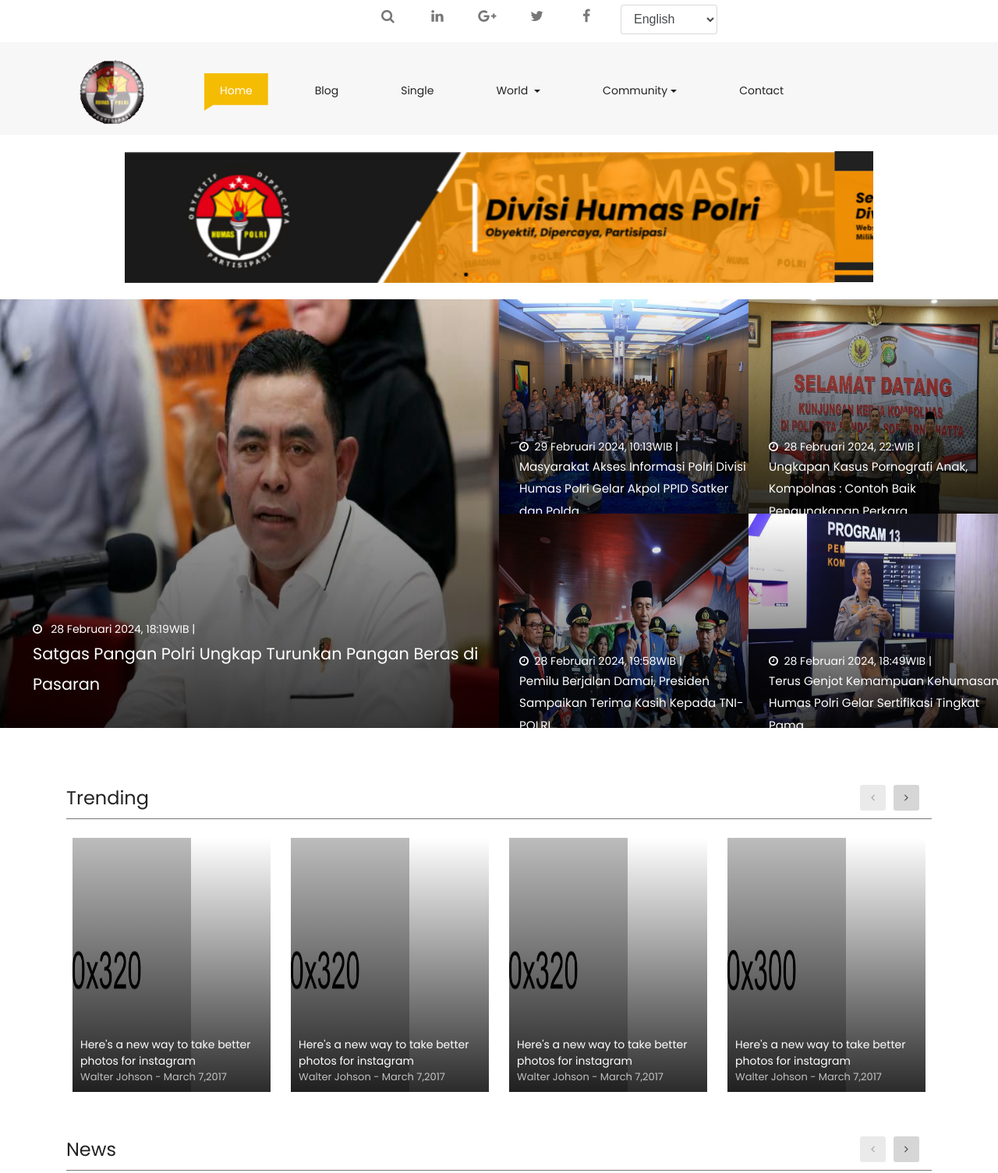
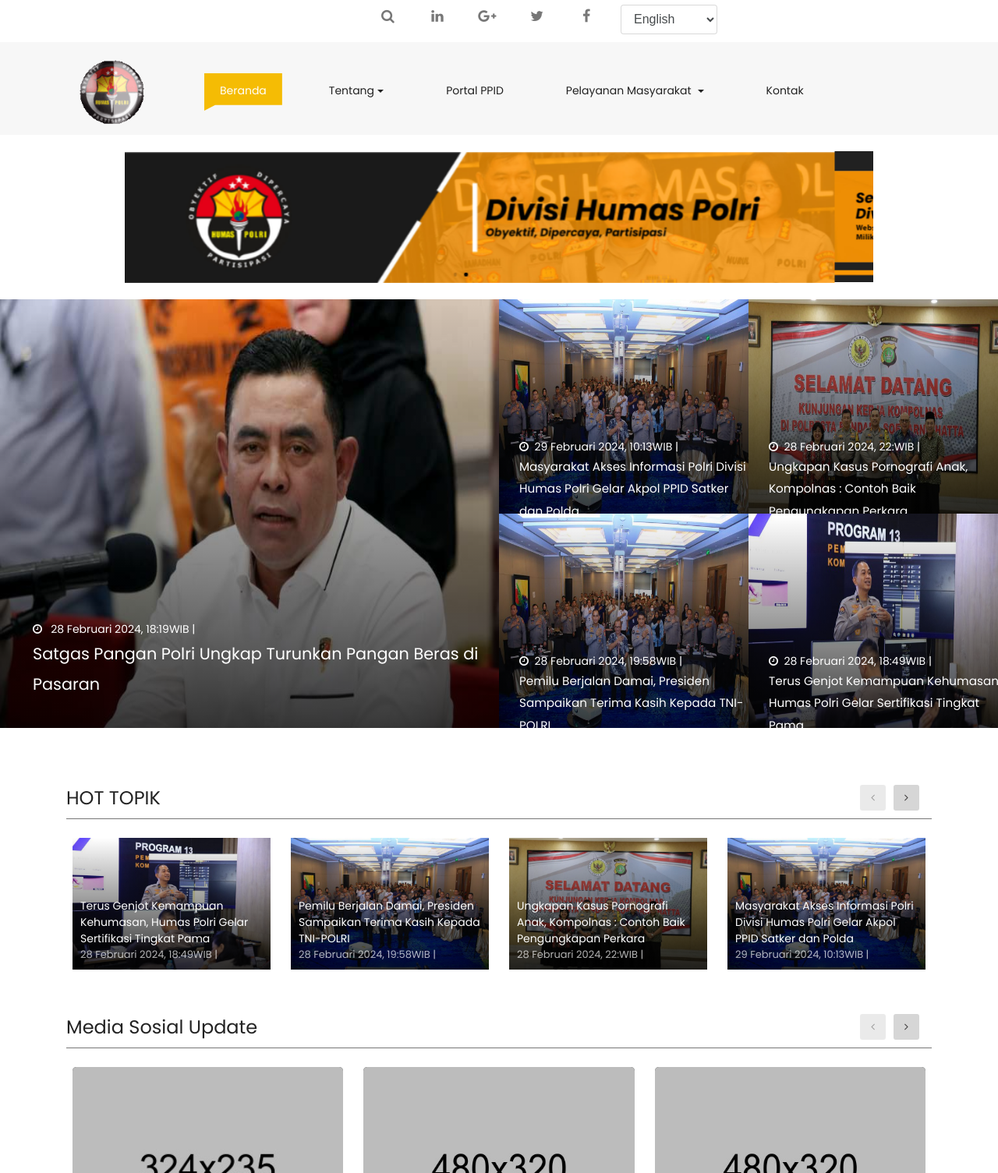
Before and after one commit to dixxzyy/HumasPolrestabes.github.io, a plain HTML site: page index.html in a window 1280 px wide. Shown: the top 1505 px of the page at 78% size. Drawn offline with nearby package versions, Linux system fonts and the light colour scheme; a script that the page names is missing.

Commit message:
Update index.html

```diff
--- a/index.html
+++ b/index.html
@@ -118,24 +118,36 @@
             <div class="collapse navbar-collapse" id="navbarSupportedContent">
                 <ul class="navbar-nav mr-auto">
                     <li class="nav-item active">
-                        <a class="nav-link" href="index.html">Home <span class="sr-only">(current)</span></a>
-                    </li>
-                    <li class="nav-item ">
-                        <a class="nav-link" href="blog.html">Blog <span class="sr-only">(current)</span></a>
-                    </li>
-                    <li class="nav-item ">
-                        <a class="nav-link" href="single.html">Single <span class="sr-only">(current)</span></a>
+                        <a class="nav-link" href="index.html">Beranda <span class="sr-only">(current)</span></a>
                     </li>
                     <li class="nav-item dropdown">
                         <a class="nav-link dropdown-toggle" href="#" id="dropdownMenuButton2" data-toggle="dropdown"
-                           aria-haspopup="true" aria-expanded="false">World <span class="sr-only">(current)</span></a>
+                           aria-haspopup="true" aria-expanded="false">Tentang<span class="sr-only">(current)</span></a>
+                        <div class="dropdown-menu" aria-labelledby="dropdownMenuLink_1">
+                            <a class="dropdown-item" href="#">Tentang PPID</a>
+                            <a class="dropdown-item" href="#">Profil Pimpinan Polri</a>
+                            <a class="dropdown-item" href="#">Struktur & Organisasi</a>
+                            <a class="dropdown-item" href="#">Visi & Misi</a>
+                            <a class="dropdown-item" href="#">Tugas & Fungsi</a>
+                            <a class="dropdown-item" href="#">Logo</a>
+                        </div>
+                    </li>
+                    <!--<li class="nav-item ">
+                        <a class="nav-link" href="blog.html">Blog <span class="sr-only">(current)</span></a>
+                    </li>-->
+                    <li class="nav-item ">
+                        <a class="nav-link" href="single.html">Portal PPID<span class="sr-only">(current)</span></a>
+                    </li>
+                    <li class="nav-item dropdown">
+                        <a class="nav-link dropdown-toggle" href="#" id="dropdownMenuButton2" data-toggle="dropdown"
+                           aria-haspopup="true" aria-expanded="false">Pelayanan Masyarakat <span class="sr-only">(current)</span></a>
                         <div class="dropdown-menu" aria-labelledby="dropdownMenuLink_1">
                             <a class="dropdown-item" href="#">Action in</a>
                             <a class="dropdown-item" href="#">Another action</a>
                             <a class="dropdown-item" href="#">Something else here</a>
                         </div>
                     </li>
-                    <li class="nav-item dropdown">
+                    <!--<li class="nav-item dropdown">
                         <a class="nav-link dropdown-toggle" href="#" id="dropdownMenuButton3" data-toggle="dropdown"
                            aria-haspopup="true" aria-expanded="false">Community<span class="sr-only">(current)</span></a>
                         <div class="dropdown-menu" aria-labelledby="dropdownMenuLink_1">
@@ -143,9 +155,9 @@
                             <a class="dropdown-item" href="#">Another action</a>
                             <a class="dropdown-item" href="#">Something else here</a>
                         </div>
-                    </li>
+                    </li>-->
                     <li class="nav-item ">
-                        <a class="nav-link" href="Contact_us.html">Contact <span class="sr-only">(current)</span></a>
+                        <a class="nav-link" href="Contact_us.html">Kontak <span class="sr-only">(current)</span></a>
                     </li>
                 </ul>
             </div>
@@ -201,7 +213,7 @@
 <div class="container-fluid paddding mb-5">
     <div class="row mx-0">
         <div class="col-md-6 col-12 paddding animate-box" data-animate-effect="fadeIn">
-            <div class="fh5co_suceefh5co_height"><img src="images/berita1.jpg" alt="img"/>
+            <div class="fh5co_suceefh5co_height "><img src="images/berita1.jpg" alt="img"/>
                 <div class="fh5co_suceefh5co_height_position_absolute"></div>
                 <div class="fh5co_suceefh5co_height_position_absolute_font">
                     <div class=""><a href="#" class="color_fff"> <i class="fa fa-clock-o"></i>&nbsp;&nbsp; 28 Februari 2024, 18:19WIB |
@@ -239,7 +251,7 @@
                     </div>
                 </div>
                 <div class="col-md-6 col-6 paddding animate-box" data-animate-effect="fadeIn">
-                    <div class="fh5co_suceefh5co_height_2"><img src="images/IMG-20240228-WA0016-3-768x512.jpg" alt="img"/>
+                    <div class="fh5co_suceefh5co_height_2"><img src="images/IMG-20240229-WA0017-768x512.jpg" alt="img"/>
                         <div class="fh5co_suceefh5co_height_position_absolute"></div>
                         <div class="fh5co_suceefh5co_height_position_absolute_font_2">
                             <div class=""><a href="#" class="color_fff"> <i class="fa fa-clock-o"></i>&nbsp;&nbsp;28 Februari 2024, 19:58WIB |</a></div>
@@ -268,57 +280,87 @@
 <div class="container-fluid pt-3">
     <div class="container animate-box" data-animate-effect="fadeIn">
         <div>
-            <div class="fh5co_heading fh5co_heading_border_bottom py-2 mb-4">Trending</div>
+            <div class="fh5co_heading fh5co_heading_border_bottom py-2 mb-4">HOT TOPIK</div>
         </div>
         <div class="owl-carousel owl-theme js" id="slider1">
             <div class="item px-2">
                 <div class="fh5co_latest_trading_img_position_relative">
-                    <div class="fh5co_latest_trading_img"><img src="images/allef-vinicius-108153.jpg" alt=""
-                                                           class="fh5co_img_special_relative"/></div>
+                    <div><img src="images/IMG-20240228-WA0012-4-768x512.jpg" alt=""
+                            class=""/></div>
                     <div class="fh5co_latest_trading_img_position_absolute"></div>
                     <div class="fh5co_latest_trading_img_position_absolute_1">
-                        <a href="single.html" class="text-white"> Here's a new way to take better photos for instagram </a>
-                        <div class="fh5co_latest_trading_date_and_name_color"> Walter Johson - March 7,2017</div>
+                        <a href="single.html" class="text-white"> Terus Genjot Kemampuan Kehumasan, Humas Polri Gelar Sertifikasi Tingkat Pama  </a>
+                        <div class="fh5co_latest_trading_date_and_name_color"> 28 Februari 2024, 18:49WIB |</div>
                     </div>
                 </div>
             </div>
             <div class="item px-2">
                 <div class="fh5co_latest_trading_img_position_relative">
-                    <div class="fh5co_latest_trading_img"><img src="images/abigail-keenan-65477.jpg" alt="" class="fh5co_img_special_relative"/></div>
+                    <div ><img src="images/IMG-20240229-WA0017-768x512.jpg" alt=""/></div>
                     <div class="fh5co_latest_trading_img_position_absolute"></div>
                     <div class="fh5co_latest_trading_img_position_absolute_1">
-                        <a href="single.html" class="text-white"> Here's a new way to take better photos for instagram </a>
-                        <div class="fh5co_latest_trading_date_and_name_color"> Walter Johson - March 7,2017</div>
+                        <a href="single.html" class="text-white"> Pemilu Berjalan Damai, Presiden Sampaikan Terima Kasih Kepada TNI-POLRI</a>
+                        <div class="fh5co_latest_trading_date_and_name_color"> 28 Februari 2024, 19:58WIB |</div>
                     </div>
                 </div>
             </div>
             <div class="item px-2">
                 <div class="fh5co_latest_trading_img_position_relative">
-                    <div class="fh5co_latest_trading_img"><img src="images/ryan-moreno-98837.jpg" alt="" class="fh5co_img_special_relative"/></div>
+                    <div ><img src="images/IMG-20240228-WA0032-768x512.jpg" alt="" /></div>
                     <div class="fh5co_latest_trading_img_position_absolute"></div>
                     <div class="fh5co_latest_trading_img_position_absolute_1">
-                        <a href="single.html" class="text-white"> Here's a new way to take better photos for instagram </a>
-                        <div class="fh5co_latest_trading_date_and_name_color"> Walter Johson - March 7,2017</div>
+                        <a href="single.html" class="text-white"> Ungkapan Kasus Pornografi Anak, Kompolnas : Contoh Baik Pengungkapan Perkara </a>
+                        <div class="fh5co_latest_trading_date_and_name_color"> 28 Februari 2024, 22:WIB |</div>
                     </div>
                 </div>
             </div>
             <div class="item px-2">
                 <div class="fh5co_latest_trading_img_position_relative">
-                    <div class="fh5co_latest_trading_img"><img src="images/science-578x362.jpg" alt="" class="fh5co_img_special_relative"/></div>
+                    <div ><img src="images/IMG-20240229-WA0017-768x512.jpg" alt="" /></div>
                     <div class="fh5co_latest_trading_img_position_absolute"></div>
                     <div class="fh5co_latest_trading_img_position_absolute_1">
-                        <a href="single.html" class="text-white"> Here's a new way to take better photos for instagram </a>
-                        <div class="fh5co_latest_trading_date_and_name_color"> Walter Johson - March 7,2017</div>
+                        <a href="single.html" class="text-white"> Masyarakat Akses Informasi Polri Divisi Humas Polri Gelar Akpol PPID Satker dan Polda </a>
+                        <div class="fh5co_latest_trading_date_and_name_color"> 29 Februari 2024, 10:13WIB | </div>
                     </div>
                 </div>
             </div>
             <div class="item px-2">
                 <div class="fh5co_latest_trading_img_position_relative">
-                    <div class="fh5co_latest_trading_img"><img src="images/nick-karvounis-78711.jpg" alt="" class="fh5co_img_special_relative"/></div>
+                    <div><img src="images/berita1.jpg" alt="" /></div>
                     <div class="fh5co_latest_trading_img_position_absolute"></div>
                     <div class="fh5co_latest_trading_img_position_absolute_1">
-                        <a href="single.html" class="text-white"> Here's a new way to take better photos for instagram </a>
-                        <div class="fh5co_latest_trading_date_and_name_color"> Walter Johson - March 7,2017</div>
+                        <a href="single.html" class="text-white"> Satgas Pangan Polri Ungkap Turunkan Pangan Beras di Pasaran</a>
+                        <div class="fh5co_latest_trading_date_and_name_color"> 28 Februari 2024, 18:19WIB |</div>
+                    </div>
+                </div>
+            </div>
+            <div class="item px-2">
+                <div class="fh5co_latest_trading_img_position_relative">
+                    <div ><img src="images/IMG-20240229-WA0017-768x512.jpg" alt=""/></div>
+                    <div class="fh5co_latest_trading_img_position_absolute"></div>
+                    <div class="fh5co_latest_trading_img_position_absolute_1">
+                        <a href="single.html" class="text-white"> Pemilu Berjalan Damai, Presiden Sampaikan Terima Kasih Kepada TNI-POLRI</a>
+                        <div class="fh5co_latest_trading_date_and_name_color"> 28 Februari 2024, 19:58WIB |</div>
+                    </div>
+                </div>
+            </div>
+            <div class="item px-2">
+                <div class="fh5co_latest_trading_img_position_relative">
+                    <div ><img src="images/IMG-20240229-WA0017-768x512.jpg" alt=""/></div>
+                    <div class="fh5co_latest_trading_img_position_absolute"></div>
+                    <div class="fh5co_latest_trading_img_position_absolute_1">
+                        <a href="single.html" class="text-white"> Pemilu Berjalan Damai, Presiden Sampaikan Terima Kasih Kepada TNI-POLRI</a>
+                        <div class="fh5co_latest_trading_date_and_name_color"> 28 Februari 2024, 19:58WIB |</div>
+                    </div>
+                </div>
+            </div>
+            <div class="item px-2">
+                <div class="fh5co_latest_trading_img_position_relative">
+                    <div ><img src="images/IMG-20240229-WA0017-768x512.jpg" alt=""/></div>
+                    <div class="fh5co_latest_trading_img_position_absolute"></div>
+                    <div class="fh5co_latest_trading_img_position_absolute_1">
+                        <a href="single.html" class="text-white"> Pemilu Berjalan Damai, Presiden Sampaikan Terima Kasih Kepada TNI-POLRI</a>
+                        <div class="fh5co_latest_trading_date_and_name_color"> 28 Februari 2024, 19:58WIB |</div>
                     </div>
                 </div>
             </div>
@@ -328,7 +370,7 @@
 <div class="container-fluid pb-4 pt-5">
     <div class="container animate-box">
         <div>
-            <div class="fh5co_heading fh5co_heading_border_bottom py-2 mb-4">News</div>
+            <div class="fh5co_heading fh5co_heading_border_bottom py-2 mb-4">Media Sosial Update</div>
         </div>
         <div class="owl-carousel owl-theme" id="slider2">
             <div class="item px-2">
```
